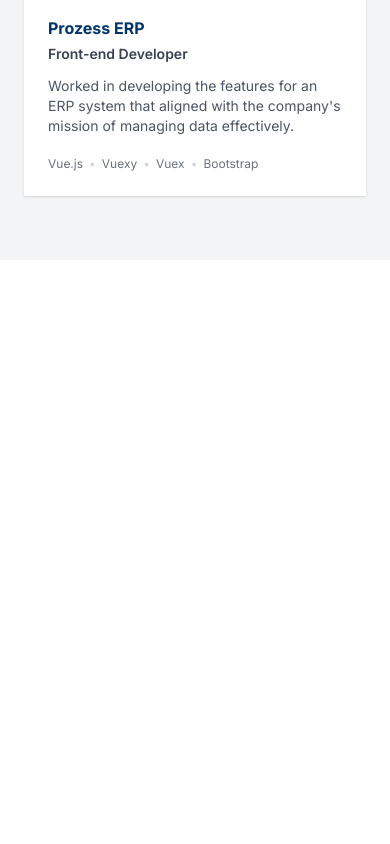
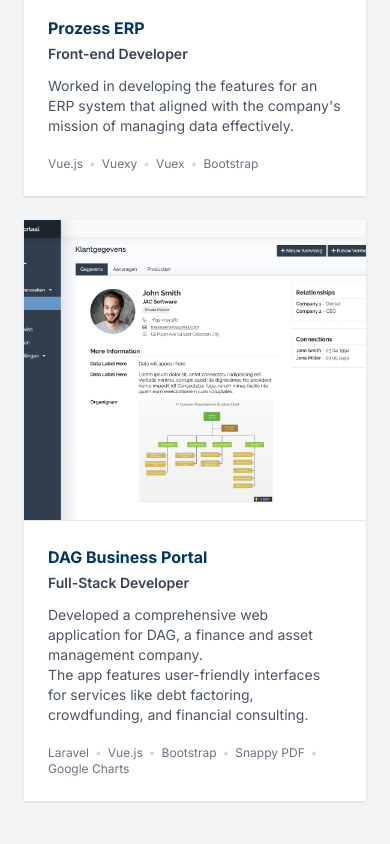
Before and after one commit to erwinmesi/v2.mesi.dev, a Next.js app: page / in a window 390 px wide. Shown: the part 7795-8639 px from the top of the page. Built offline with nearby package versions, Linux system fonts and the light colour scheme.

Commit message:
feat(projects): add dag

```diff
--- a/app/configs/projects.ts
+++ b/app/configs/projects.ts
@@ -3,6 +3,7 @@
 import nodelife from '@/app/assets/images/nodelife.webp'
 import wsag from '@/app/assets/images/wsag.webp'
 import prozess from '@/app/assets/images/prozess.webp'
+import dag from '@/app/assets/images/dag.webp'
 
 export const projects = [
   {
@@ -69,19 +70,20 @@
     technologies: ['Vue.js', 'Vuexy', 'Vuex', 'Bootstrap'],
   },
   {
-    show: false,
+    show: true,
     active: true,
     name: 'DAG Business Portal',
     domain: null,
     url: null,
     role: 'Full-Stack Developer',
-    thumbnail: image.src,
+    thumbnail: dag.src,
     thumbnailClass: 'h-[300px] md:h-full lg:h-[200px]',
-    className: 'md:col-span-1 md:row-span-2 lg:col-span-1 lg:row-span-1',
-    about: '',
+    // className: 'md:col-span-1 md:row-span-2 lg:col-span-1 lg:row-span-1',
+    className: 'md:col-span-1 md:row-span-2 lg:col-span-2 lg:row-span-1',
+    about: 'DAG is a private company based in Alkmaar, the Netherlands, founded in 2016. It specializes in corporate finance and asset management services. Their offerings include debt factoring, crowdfunding, purchase financing, consultancy, and financial advice.',
     responsibility:
-      'Offers a motivational software package for companies who want to promote great values and motivation with their employees.',
-    technologies: ['Vue.js', 'Tailwind', 'Laravel'],
+      "<p>Developed a comprehensive web application for DAG, a finance and asset management company.</p><p>The app features user-friendly interfaces for services like debt factoring, crowdfunding, and financial consulting.</p>",
+    technologies: ['Laravel', 'Vue.js', 'Bootstrap', 'Snappy PDF', 'Google Charts'],
   },
   {
     show: false,
```
Also changed, not shown: app/assets/images/dag.webp (added).
